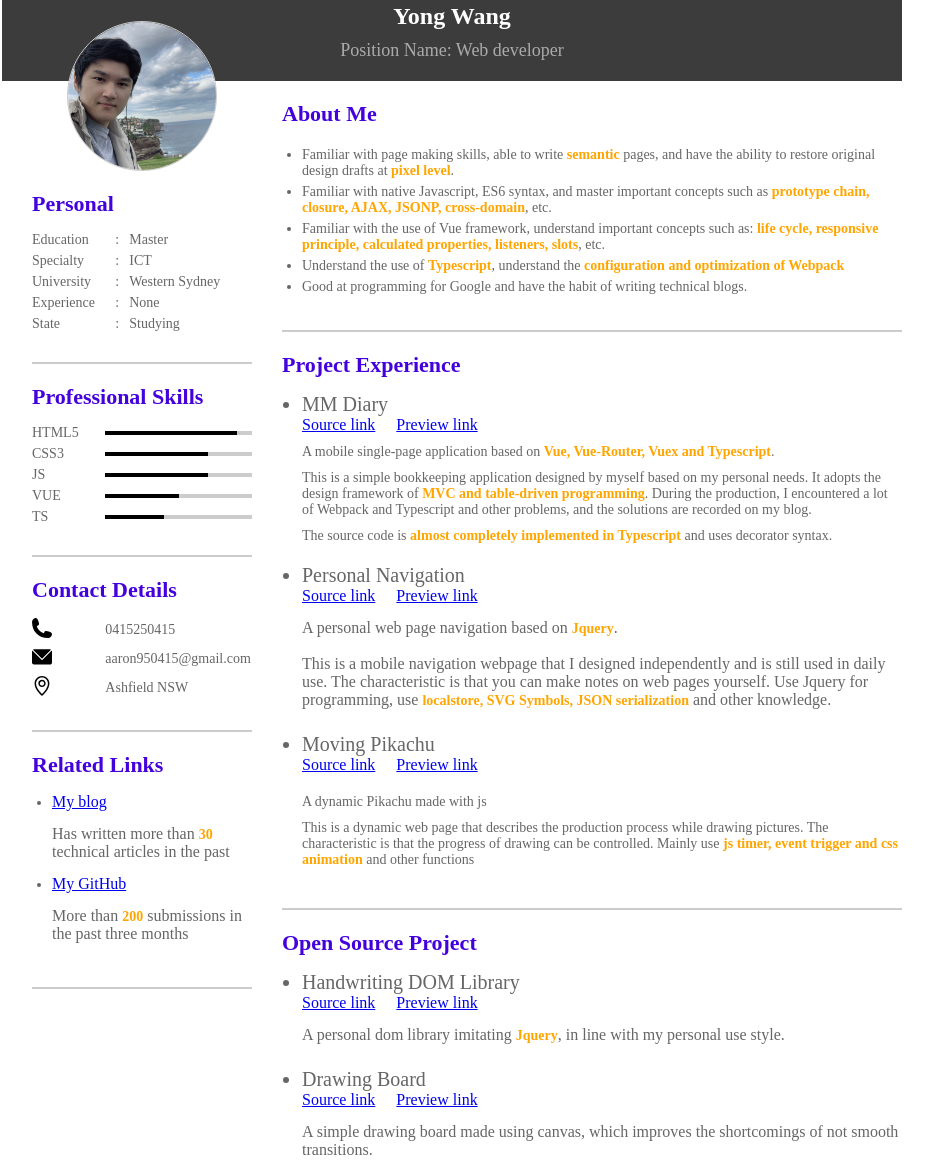
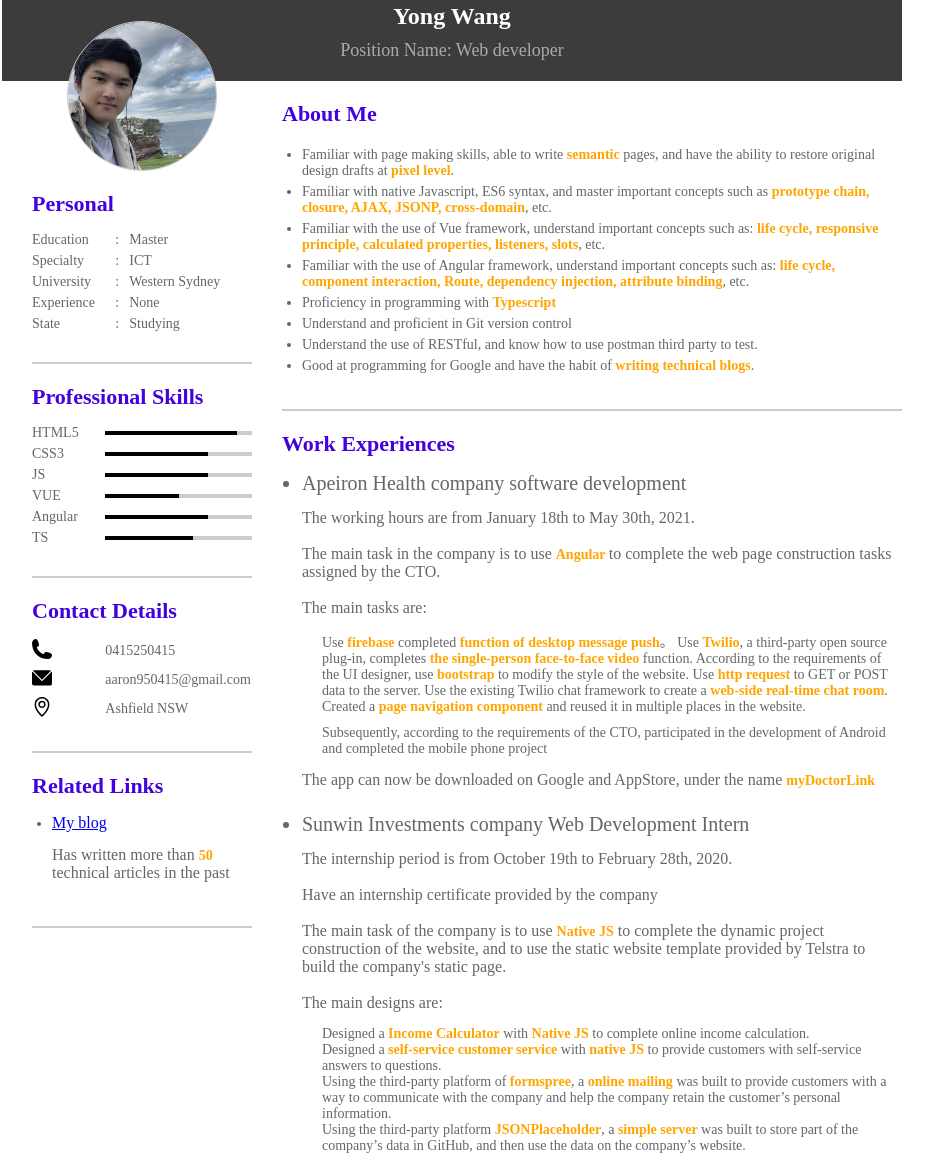
Before and after one commit to aaron950415/cv, a plain HTML site: page src/index.html in a window 1280 px wide. Shown: the part 61-1227 px from the top of the page, without its empty margins (188-1121 px from the left). Drawn offline with Linux system fonts and the light colour scheme.

Commit message:
Aaron: update cv

```diff
--- a/src/index.html
+++ b/src/index.html
@@ -91,8 +91,12 @@
               <dd><span style="width:50%"></span></dd>
             </div>
             <div>
+              <dt>Angular</dt>
+              <dd><span style="width:70%"></span></dd>
+            </div>
+            <div>
               <dt>TS</dt>
-              <dd><span style="width:40%"></span></dd>
+              <dd><span style="width:60%"></span></dd>
             </div>
           </dl>
         </div>
@@ -132,12 +136,12 @@
           <ul>
             <li>
               <a href="https://aaron950415.github.io/">My blog</a>
-              <p>Has written more than <b>30</b> technical articles in the past</p>
+              <p>Has written more than <b>50</b> technical articles in the past</p>
             </li>
-            <li>
+            <!-- <li>
               <a href="https://aaron950415.github.io/">My GitHub</a>
               <p>More than <b>200</b> submissions in the past three months</p>
-            </li>
+            </li> -->
           </ul>
 
           </dl>
@@ -156,11 +160,54 @@
                   <li>Familiar with native Javascript, ES6 syntax, and master important concepts such as <b>prototype chain, closure, AJAX, JSONP, cross-domain</b>, etc.</li>
                 <li>Familiar with the use of Vue framework, understand important concepts such as: <b>life cycle,
                     responsive principle, calculated properties, listeners, slots</b>, etc.</li>
-                    <li>Understand the use of <b>Typescript</b>, understand the <b>configuration and optimization of Webpack</b></li>
-                    <li>Good at programming for Google and have the habit of writing technical blogs.</li>
+                    <li>Familiar with the use of Angular framework, understand important concepts such as: <b>life cycle, component interaction, Route, dependency injection, attribute binding</b>, etc.</li>
+                    <li>Proficiency in programming with <b>Typescript</b></li>
+                    <li>Understand and proficient in Git version control</li>
+                    <li>Understand the use of RESTful, and know how to use postman third party to test.</li>
+                    <li>Good at programming for Google and have the habit of <b>writing technical blogs</b>.</li>
               </ul>
             </div>
           </dl>
+        </div>
+      </section>
+      <section>
+        <h3>Work Experiences</h3>
+        <div class="experience">
+          <ul><li>
+            Apeiron Health company software development
+
+              <p>The working hours are from January 18th to May 30th, 2021.</p>
+              <p>The main task in the company is to use <b>Angular </b>to complete the web page construction tasks assigned by the CTO.</p>
+              <p>The main tasks are:
+                <ul>
+                <div><p>Use <b>firebase </b>completed<b> function of desktop message push</b>。
+                  Use <b>Twilio</b>, a third-party open source plug-in, completes <b>the single-person face-to-face video</b> function.
+                  According to the requirements of the UI designer, use <b>bootstrap</b> to modify the style of the website.
+                  Use <b>http request</b> to GET or POST data to the server.
+                  Use the existing Twilio chat framework to create a <b>web-side real-time chat room</b>.
+                  Created a <b>page navigation component</b> and reused it in multiple places in the website. </p></div>
+                </ul>
+                <ul><div>Subsequently, according to the requirements of the CTO, participated in the development of Android and completed the mobile phone project</div></ul>
+              <p>The app can now be downloaded on Google and AppStore, under the name <b>myDoctorLink</b></p>
+
+          </li>
+            <li>
+              Sunwin Investments company Web Development Intern
+
+                <p>The internship period is from October 19th to February 28th, 2020.</p>
+                <p>Have an internship certificate provided by the company</p>
+                <p>The main task of the company is to use <b>Native JS</b> to complete the dynamic project construction of the website, and to use the static website template provided by Telstra to build the company's static page.</p>
+                <p>The main designs are:
+                  <ul>
+                  <div>Designed a <b>Income Calculator</b> with <b>Native JS</b> to complete online income calculation.</div>
+                  <div>Designed a <b>self-service customer service</b> with <b>native JS</b> to provide customers with self-service answers to questions.</div>
+                  <div>Using the third-party platform of <b>formspree</b>, a <b>online mailing</b> was built to provide customers with a way to communicate with the company and help the company retain the customer’s personal information.</div>
+                  <div>Using the third-party platform <b>JSONPlaceholder</b>, a <b>simple server</b> was built to store part of the company’s data in GitHub, and then use the data on the company’s website.</div>
+                  </ul>
+
+            </li>
+          </ul>
+
         </div>
       </section>
       <section>
```
Also changed, not shown: src/index-CH.html (+14 -15 lines).
